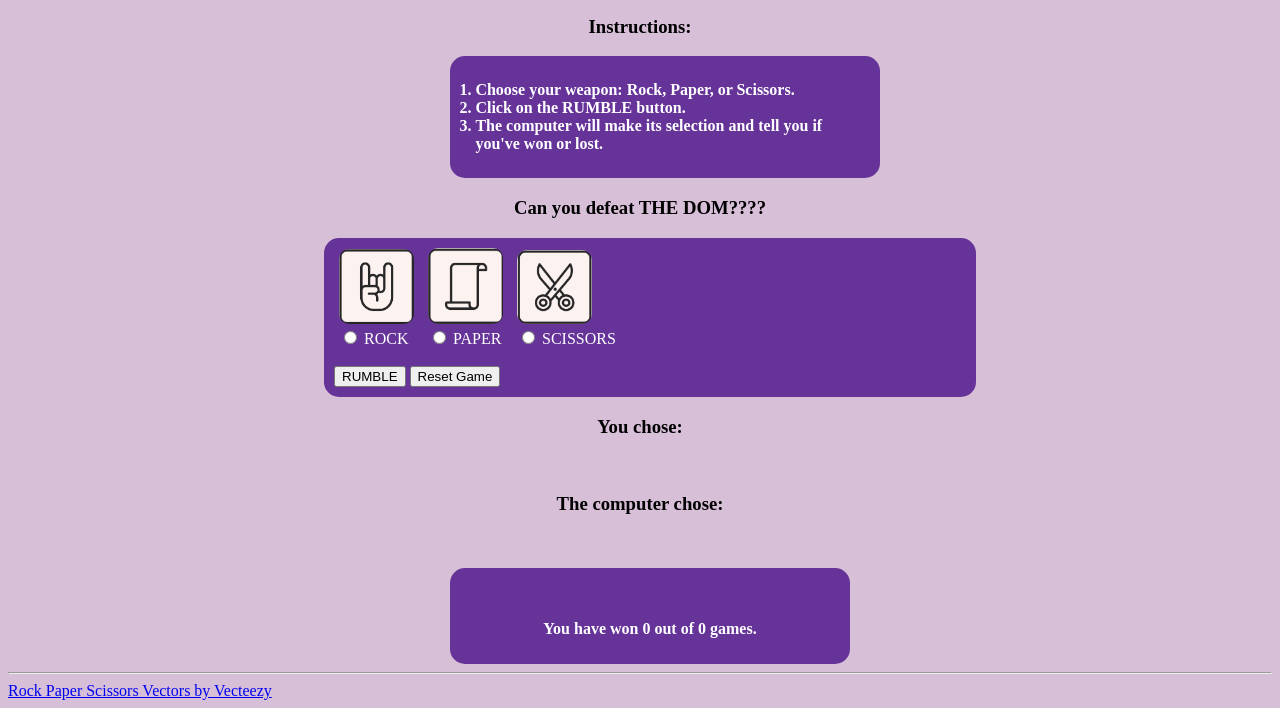
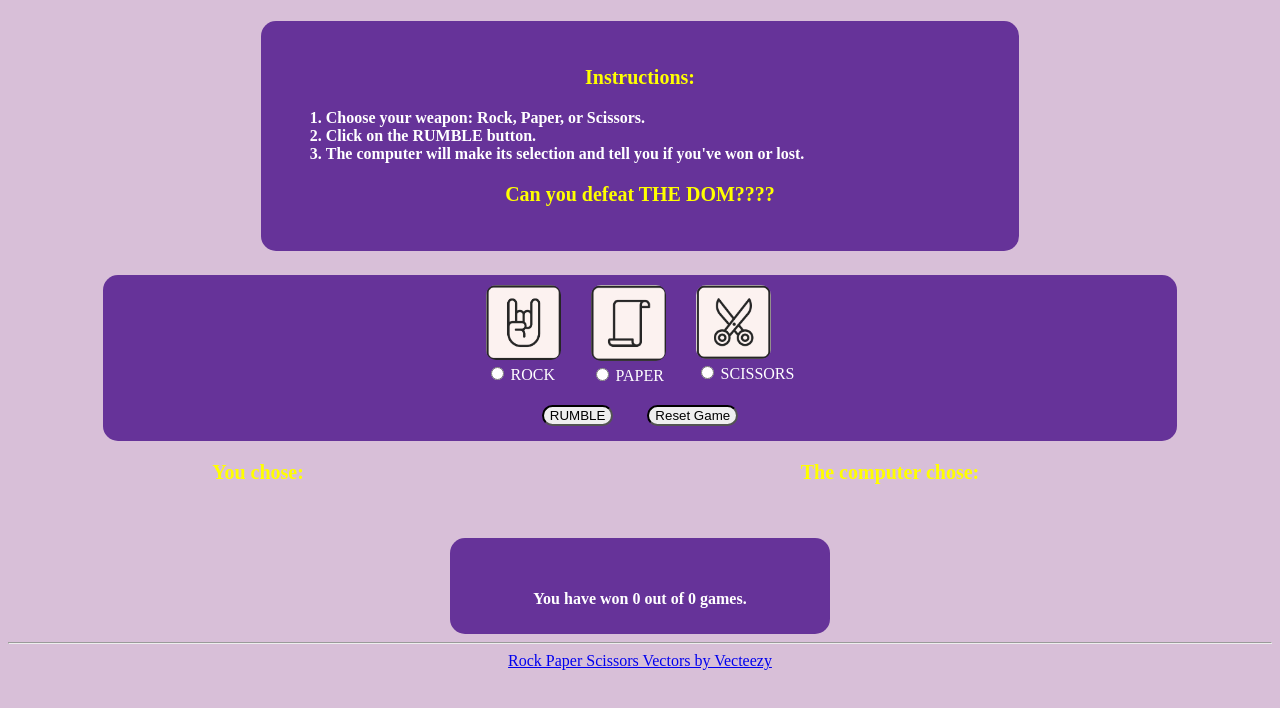
Before and after one commit to CNSpangler/roshambo, a plain HTML site: page index.html in a window 1280 px wide. Shown: the part 158-866 px from the top of the page. After the commit the page ends 836 px from the top, so only its background shows below. Drawn offline with Linux system fonts and the light colour scheme.

Commit message:
cleaned up styling and code; added hover effects

```diff
--- a/app.js
+++ b/app.js
@@ -1,45 +1,43 @@
 import checkResult from './checkResult.js';
 import foeThrow from './foeThrow.js';
 
+// get DOM and set up variables
 const rumble = document.getElementById('rumble');
 const reset = document.getElementById('reset');
 const winLose = document.getElementById('winLose');
 const playedCount = document.getElementById('playedCount');
 const winCount = document.getElementById('winCount');
+const playerImg = document.getElementById('playerImg');
+const computerImg = document.getElementById('computerImg');
 let count = 0;
 let wins = 0;
-winCount.textContent = wins;
-playedCount.textContent = count;
-const playerImg = document.getElementById('playerImg');
-const computerImg = document.getElementById('computerImg');
 
+// RUMBLE button click events
 rumble.addEventListener('click', () => {
+    const player = document.querySelector('input:checked').value;
+    const computer = foeThrow();
+    const result = checkResult(player, computer);
     winLose.textContent = '';
     count++;
     playedCount.textContent = count;
-    const player = document.querySelector('input:checked').value;
-    const computer = foeThrow();
-    playerWeapon.textContent = player;
-    computerWeapon.textContent = computer;
-    const result = checkResult(player, computer);
     if (result === 'draw') {
         winLose.textContent = 'It\'s a draw!';
     } else if (result === 'win') {
         winLose.textContent = 'You won!';
         wins++;
+        winCount.textContent = wins;
     } else if (result === 'lose') {
         winLose.textContent = 'You lost!';
     }
-    winCount.textContent = wins;
 
-// show player result images instead of text
+// show player result image instead of text
     if (player === 'rock') {
         playerImg.src = './assets/rock.png';
     } else if (player === 'paper') {
         playerImg.src = './assets/paper.png';
     } else if (player === 'scissors') {
         playerImg.src = './assets/scissors.png';
-    };
+    }
 // show computer results image instead of text
     if (computer === 'rock') {
         computerImg.src = './assets/rock.png';
@@ -50,12 +48,11 @@ rumble.addEventListener('click', () => {
     }
 });
 
+// reset button events
 reset.addEventListener('click', () => {
     count = 0;
     wins = 0;
     winLose.textContent = '';
     winCount.textContent = wins;
     playedCount.textContent = count;
-    playerWeapon.textContent = '';
-    computerWeapon.textContent = '';
-})
+});
--- a/index.html
+++ b/index.html
@@ -1,6 +1,5 @@
 <!DOCTYPE html>
 <html lang="en">
-
 <head>
     <meta charset="UTF-8">
     <meta name="viewport" content="width=device-width, initial-scale=1.0">
@@ -8,12 +7,10 @@
     <link rel="stylesheet" href="style.css">
     <title>Document</title>
 </head>
-
 <header>
     <h1>RO-SHAM-BOOOOOOOOOO!</h1>
     <h2>Get ready to rumble.</h2>
 </header>
-
 <body>
     <div id="instructions">
         <h3>Instructions:</h3>
@@ -24,47 +21,48 @@
         </ol>
         <h3>Can you defeat THE DOM????</h3>
     </div>
-
     <div id="game">
-        <label>
+        <div class="radio-buttons">
+            <label class="radio-button">
                 <img src="./assets/rock.png"><br>
                 <input type="radio" name="weapon" value="rock"> ROCK <br>
             </label>
-        <label>
+            <label class="radio-button">
                 <img src="assets/paper.png"><br>
                 <input type="radio" name="weapon" value="paper"> PAPER <br>
             </label>
-        <label>
+            <label class="radio-button">
                 <img src="assets/scissors.png"><br>
                 <input type="radio" name="weapon" value="scissors"> SCISSORS <br>
-        </label><br><br>
-
+            </label>
+        </div>
+        <div id="buttons">
             <button id="rumble">RUMBLE</button>
             <button id="reset">Reset Game</button>
         </div>
-
-    <div>
+    </div>
+    <section class="container">
+        <div class="vs">
             <h3>You chose:</h3>
             <img id="playerImg" src="">
             <p id="playerWeapon"></p>
         </div>
-    <div>
+    </section>
+    <section class="container">
+        <div class="vs">
             <h3>The computer chose:</h3>
             <img id="computerImg" src="">
             <p id="computerWeapon"></p>
         </div>
-
+    </section>
     <div id="results">
         <span id="winLose"></span><br>
-        <p>You have won <span id="winCount"></span> out of <span id="playedCount"></span> games.</p>
+        <p>You have won <span id="winCount">0</span> out of <span id="playedCount">0</span> games.</p>
     </div>
-
     <script type="module" src="app.js"></script>
 </body>
-
 <hr>
 <footer>
     <a href="https://www.vecteezy.com/free-vector/rock-paper-scissors">Rock Paper Scissors Vectors by Vecteezy</a>
 </footer>
-
 </html>
--- a/style.css
+++ b/style.css
@@ -1,18 +1,19 @@
+* {
+    box-sizing: border-box;
+}
+
 header {
     text-align: center;
-    margin-left: 25%;
+    margin-left: auto;
+    margin-right: auto;
     background-color: rebeccapurple;
     color: yellow;
-    max-width: 50%;
+    max-width: 85%;
     border-radius: 15px;
     padding: 10px;
 }
 
 body {
-    background-color: thistle;
-}
-
-footer {
     background-color: thistle;
 }
 
@@ -22,38 +23,80 @@ img {
 }
 
 label {
-    display: inline-block;
-    margin-left: 5px;
-    margin-right: 5px;
+    margin-left: 15px;
+    margin-right: 15px;
+}
 
+label:hover {
+    transform: scale(1.2);
+}
+
+input:checked + .radio-button {
+    border: 5px yellow;
+    border-radius: 10px;
 }
 
 h3 {
     text-align: center;
+    color: yellow;
+    font-size: 20px;
+}
+
+button {
+    margin: 5px 15px;
+    border-radius: 15px;
+    border-style: inset;
+}
+
+button:hover {
+    box-shadow: 5px 7px;
+    transform: scale(1.2);
+}
+
+footer {
+    background-color: thistle;
+    text-align: center;
+}
+
+#instructions {
+    background-color: rebeccapurple;
+    color: white;
+    font-weight: bolder;
+    max-width: 60%;
+    margin: 1.5em auto;
+    padding: 25px;
+    border-radius: 15px;
 }
 
 #game {
-    max-width: 50%;
-    margin-left: 25%;
+    display: flex;
+    flex-direction: column;
+    max-width: 85%;
+    margin-left: auto;
+    margin-right: auto;
     background-color: rebeccapurple;
     color: white;
     border-radius: 15px;
     padding: 10px;
+    justify-content: center;
+    align-items: center;
 }
 
-ol {
-    background-color: rebeccapurple;
-    color: white;
-    font-weight: bolder;
-    max-width: 30%;
-    margin-left: 35%;
-    padding: 25px;
-    border-radius: 15px;
+.radio-buttons {
+    display: flex;
+    flex-direction: row;
+    margin-bottom: 15px;
+}
+
+#buttons {
+    max-width: 100%;
 }
 
 #results {
     max-width: 30%;
-    margin-left: 35%;
+    margin-left: auto;
+    margin-right: auto;
+    clear: both;
     background-color: rebeccapurple;
     color: white;
     font-size: 16px;
@@ -61,7 +104,17 @@ ol {
     text-align: center;
     padding: 10px;
     border-radius: 15px;
-    align-self: center;
+}
+
+.container {
+    position: relative;
+    width: 50%;
+    float: left;
+}
+
+.vs {
+    float: left;
+    width: 500px;
 }
 
 #playerWeapon {
```
Lines whose indentation alone changed are shown as unchanged.
